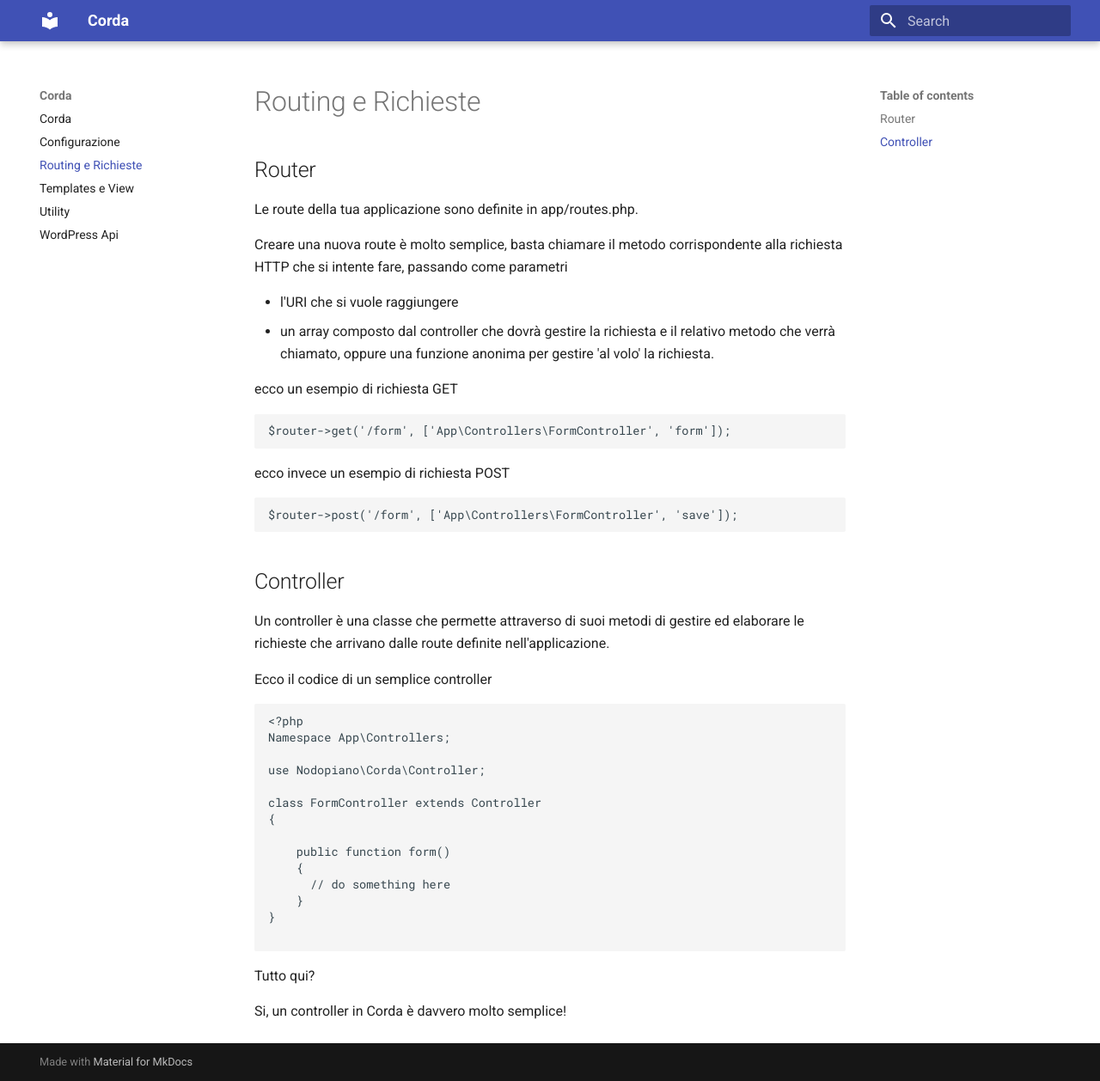
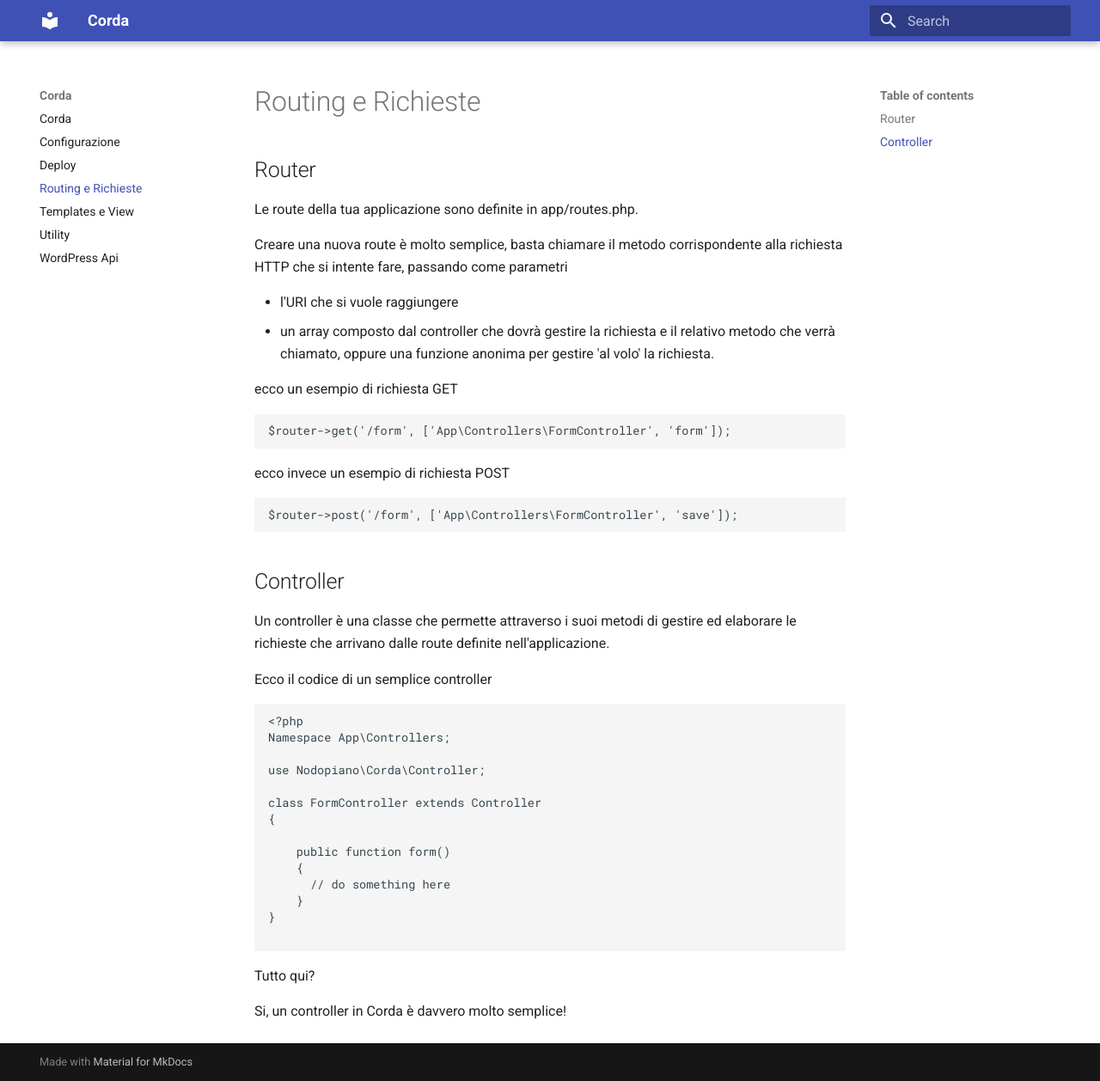
Before and after one commit to Nodopiano/corda-docs-it, an MkDocs documentation site: the page built from docs/routing.md, in a window 1280 px wide and 1258 px high. Shown: the whole window at 86% size. Built offline with MkDocs 1.6.1 and Material for MkDocs 9.7.7, drawn with Linux system fonts in a browser that asks for light colours.

Commit message:
typo e nuovo paragrafo deploy

```diff
--- a/docs/routing.md
+++ b/docs/routing.md
@@ -29,7 +29,7 @@ $router->post('/form', ['App\Controllers\FormController', 'save']);
 
 ## Controller
 
-Un controller è una classe che permette attraverso di suoi metodi di gestire ed elaborare le richieste che arrivano dalle route definite nell'applicazione.
+Un controller è una classe che permette attraverso i suoi metodi di gestire ed elaborare le richieste che arrivano dalle route definite nell'applicazione.
 
 Ecco il codice di un semplice controller
 
```
Also changed, not shown: docs/configuration.md (+1 -1 lines), docs/deploy.md (added, +12 -0 lines), docs/templates.md (+2 -1 lines).
